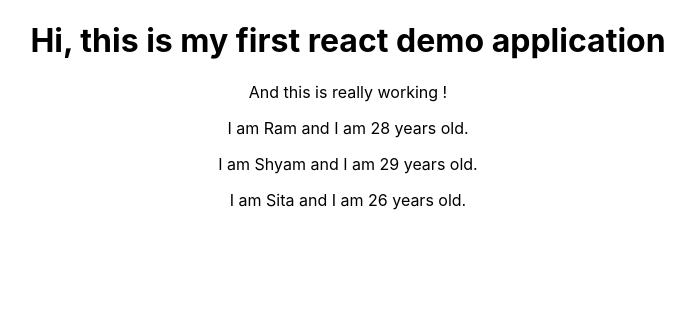
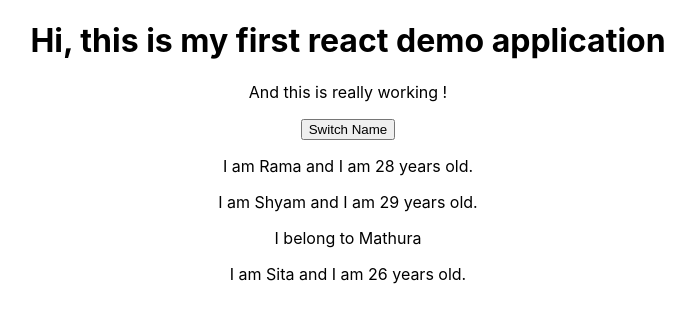
Before and after one commit to pradeepmisra81/react-demo-app1, a React (Create React App) app: page / in a window 1280 px wide. Shown: the top 322 px of the page, without its empty margins (292-987 px from the left). Built offline with nearby package versions, Linux system fonts and the light colour scheme.

Commit message:
pass method refrences between components

```diff
--- a/package.json
+++ b/package.json
@@ -6,6 +6,7 @@
     "@testing-library/jest-dom": "^4.2.4",
     "@testing-library/react": "^9.3.2",
     "@testing-library/user-event": "^7.1.2",
+    "antd": "^4.1.4",
     "prop-types": "^15.7.2",
     "react": "^16.13.1",
     "react-dom": "^16.13.1",
--- a/src/App.js
+++ b/src/App.js
@@ -1,8 +1,9 @@
 // import React, {useState} from 'react';
 import React, {Component} from 'react';
 import './App.css';
-import Person from './Person/Person.js'
-import './Person/Person.css'
+import { Button } from 'antd';
+import Person from './Person/Person.js';
+import './Person/Person.css';
 
 // function App() {
 //   return (
@@ -13,14 +14,59 @@ import './Person/Person.css'
 // }
 
  class App extends Component {
+
+  state = {
+    persons: [
+      { name: 'Rama', age: 28 },
+      { name: 'Shyam', age: 29 },
+      { name: 'Sita', age: 26 }
+    ],
+    otherState: "Some other value"
+  }
+
+  switchNameHandler = (newName) => {
+    this.setState({
+      persons: [
+        { name: newName, age: 28 },
+        { name: 'ShyamKumar', age: 29 },
+        { name: 'SitaMani', age: 26 }
+      ]
+    })
+  }
    render() {
       return (
         <div className="App">
           <h1>Hi, this is my first react demo application</h1>
           <p>And this is really working !</p>
-          <Person name='Ram' age='28'></Person>
-          <Person name='Shyam' age='29'></Person>
-          <Person name='Sita' age='26'></Person>
+          <Button
+                  type="primary"
+                  shape="round"
+                  size="big"
+                  onClick={this.switchNameHandler.bind(this,'Ramaswami')}
+          >
+                  Switch Name
+          </Button>
+
+          <Person
+          name={this.state.persons[0].name}
+          age={this.state.persons[0].age}
+          >
+          </Person>
+
+          <Person
+          name={this.state.persons[1].name}
+          age={this.state.persons[1].age}
+          click={this.switchNameHandler.bind(this,'Ramakant')}
+          >
+
+            I belong to Mathura
+          </Person>
+
+          <Person
+          name={this.state.persons[2].name}
+          age={this.state.persons[2].age}
+          >
+          </Person>
         </div>
   );
    }
--- a/src/Person/Person.js
+++ b/src/Person/Person.js
@@ -3,7 +3,7 @@ import React from 'react'
 const person = (props) => {
    return (
     <div>
-    <p>I am {props.name} and I am {props.age} years old.</p>
+    <p onClick={props.click}> I am {props.name} and I am {props.age} years old.</p>
     <p>{props.children}</p>
     </div>
    )
```
Also changed, not shown: 1 other file (tests, documents, lock files or other folders).
